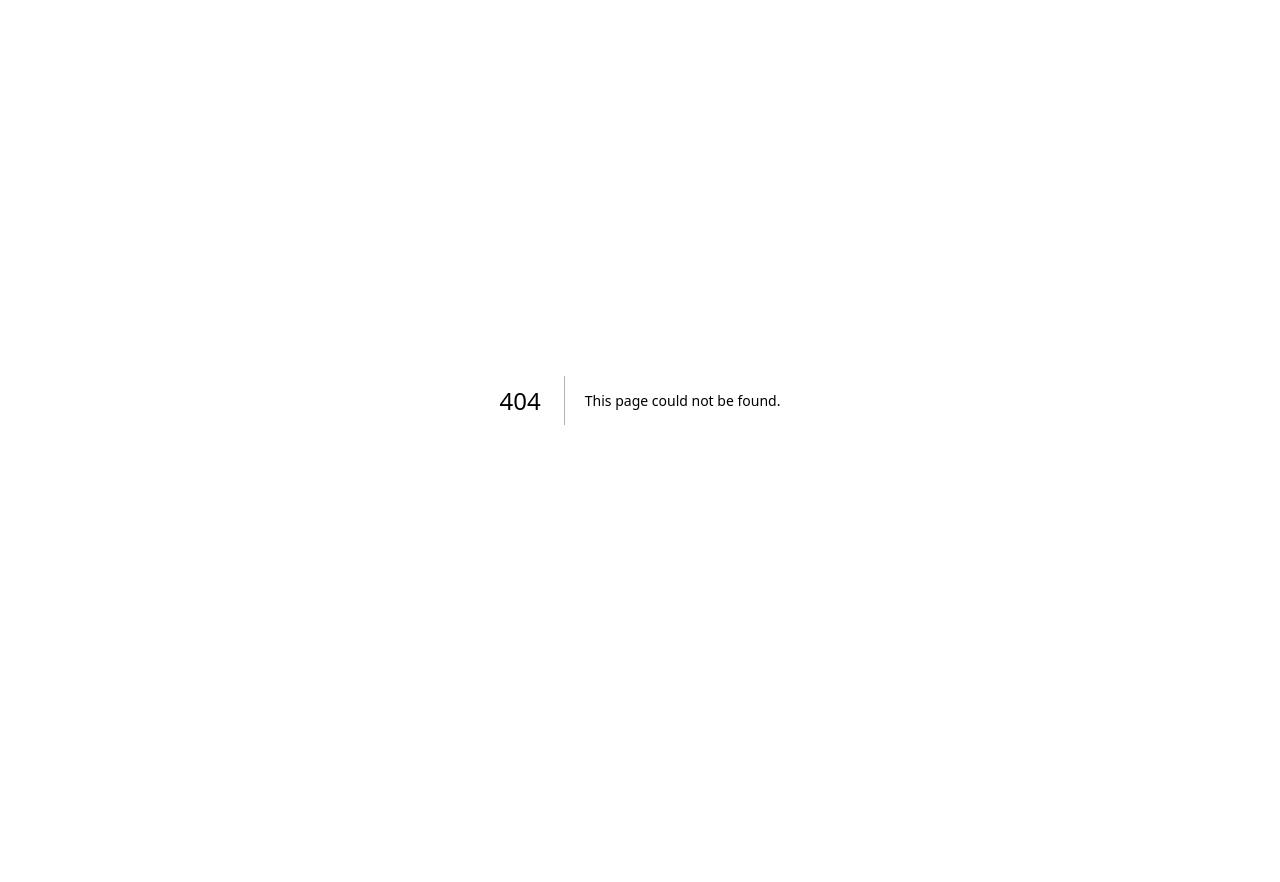
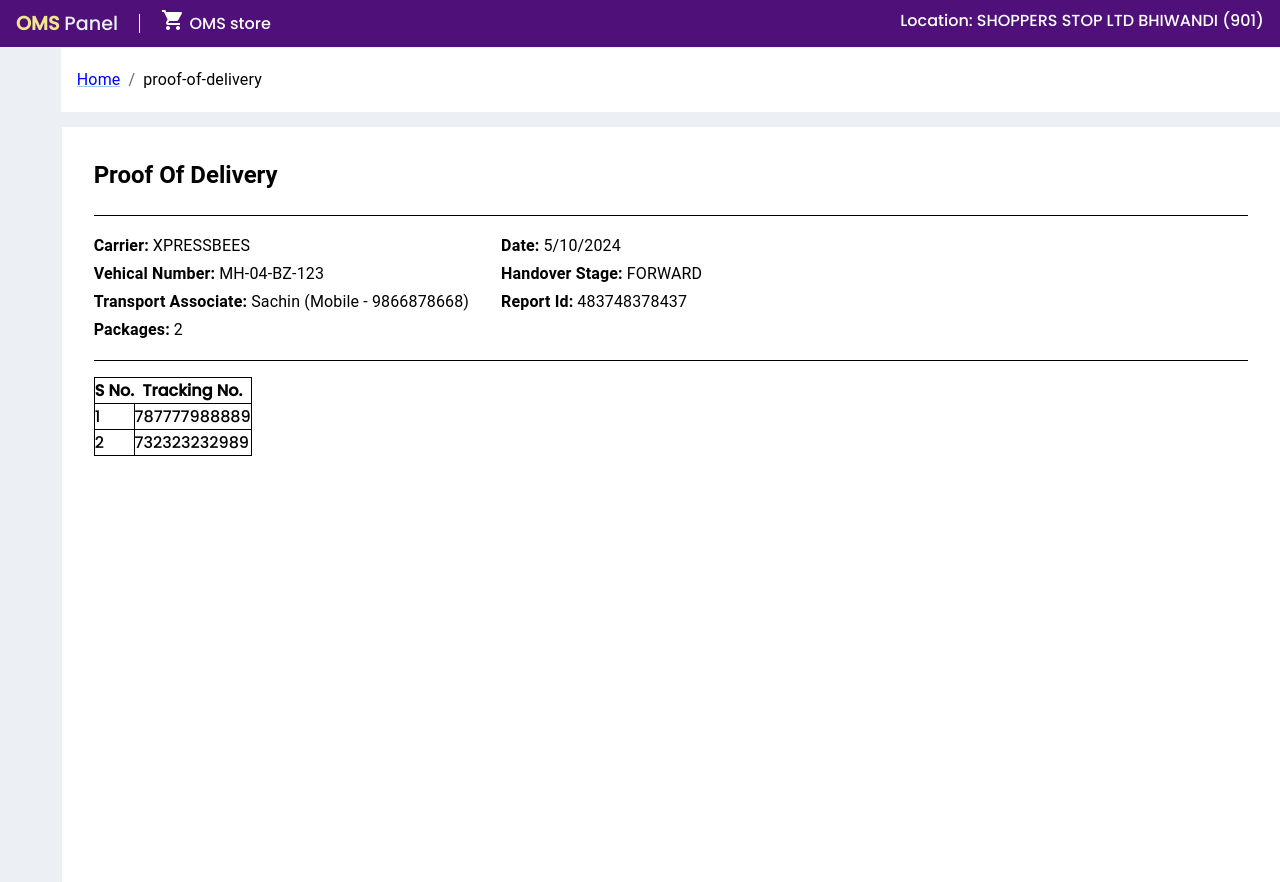
Before and after one commit to sshemantj/oms-panel, a Next.js app: page /proof-of-delivery in a window 1280 px wide. Before the commit this address had no page. Before the commit the page ends 800 px from the top, so only its background shows below. Built offline with nearby package versions, Linux system fonts and the light colour scheme.

Commit message:
proof of delivery route created

```diff
--- a/src/constants/allRoutes.ts
+++ b/src/constants/allRoutes.ts
@@ -8,6 +8,7 @@ export enum IAllRoutes {
   FILE_MANAGEMENT = "/",
   CHANNEL_MAPPINGS = "/",
   CARRIER_COLLECTIONS = "/carrier-collections",
+  PROOF_OF_DELIEVERY = "proof-of-delivery",
 }
 
 export enum IListRoutes {
--- /dev/null
+++ b/src/modules/proofOfDelieveryModule/index.tsx
@@ -0,0 +1,111 @@
+import { Box, Typography } from "@mui/material";
+
+const flexNoJustify = {
+  display: "flex",
+  alignContent: "center",
+  gap: "4px",
+};
+
+const ProofOfDelieveryModule = () => {
+  return (
+    <Box
+      id="proofOfDelivery"
+      sx={{ marginTop: "1rem", padding: "1rem", background: "#fff" }}
+    >
+      <Box>
+        <Typography fontWeight={600} mb={3} variant="h5">
+          Proof Of Delivery
+        </Typography>
+        <Box
+          sx={{
+            borderTop: "1px solid #000",
+            borderBottom: "1px solid #000",
+            padding: "1rem 0",
+            ...flexNoJustify,
+            gap: "2rem",
+          }}
+        >
+          <Box>
+            <Box sx={flexNoJustify}>
+              <Typography fontWeight={600} variant="subtitle1">
+                Carrier:
+              </Typography>
+              <Typography variant="subtitle1">XPRESSBEES</Typography>
+            </Box>
+            <Box sx={flexNoJustify}>
+              <Typography fontWeight={600} variant="subtitle1">
+                Vehical Number:
+              </Typography>
+              <Typography variant="subtitle1">MH-04-BZ-123</Typography>
+            </Box>
+            <Box sx={flexNoJustify}>
+              <Typography fontWeight={600} variant="subtitle1">
+                Transport Associate:
+              </Typography>
+              <Typography variant="subtitle1">
+                Sachin (Mobile - 9866878668)
+              </Typography>
+            </Box>
+            <Box sx={flexNoJustify}>
+              <Typography fontWeight={600} variant="subtitle1">
+                Packages:
+              </Typography>
+              <Typography variant="subtitle1">2</Typography>
+            </Box>
+          </Box>
+          <Box>
+            <Box sx={flexNoJustify}>
+              <Typography fontWeight={600} variant="subtitle1">
+                Date:
+              </Typography>
+              <Typography variant="subtitle1">
+                {new Date().toLocaleDateString()}
+              </Typography>
+            </Box>
+            <Box sx={flexNoJustify}>
+              <Typography fontWeight={600} variant="subtitle1">
+                Handover Stage:
+              </Typography>
+              <Typography variant="subtitle1">FORWARD</Typography>
+            </Box>
+            <Box sx={flexNoJustify}>
+              <Typography fontWeight={600} variant="subtitle1">
+                Report Id:
+              </Typography>
+              <Typography variant="subtitle1">{483748378437}</Typography>
+            </Box>
+          </Box>
+        </Box>
+        <Box
+          sx={{
+            marginTop: "1rem",
+            "& table, & td, & td": {
+              border: "1px solid black",
+              "border-collapse": "collapse",
+            },
+            "& table tr": {
+              padding: "1rem",
+            },
+          }}
+        >
+          <table>
+            <tr>
+              <th>S No.</th>
+              <th>Tracking No.</th>
+            </tr>
+            <tr>
+              <td>1</td>
+              <td>787777988889</td>
+            </tr>
+            <tr>
+              <td>2</td>
+              <td>732323232989</td>
+            </tr>
+          </table>
+        </Box>
+      </Box>
+    </Box>
+  );
+};
+
+export default ProofOfDelieveryModule;
--- /dev/null
+++ b/src/pages/proof-of-delivery/index.tsx
@@ -0,0 +1,20 @@
+import MainLayout from "@/layout/MainLayout";
+import HomeModule from "@/modules/homeModule";
+import ProofOfDelieveryModule from "@/modules/proofOfDelieveryModule";
+import { NextPage } from "next";
+import Head from "next/head";
+
+const ProofOfDelievery: NextPage = () => {
+  return (
+    <>
+      <Head>
+        <title>OMS Panel</title>
+      </Head>
+      <MainLayout>
+        <ProofOfDelieveryModule />
+      </MainLayout>
+    </>
+  );
+};
+
+export default ProofOfDelievery;
```
Also changed, not shown: src/modules/CarrierCollectionModule/index.tsx (+0 -77 lines), src/modules/CarrierCollectionModule/manifestModal/index.tsx (+7 -1 lines), src/modules/CarrierCollectionModule/proofOfDelievery/index.tsx (deleted, +0 -7 lines).
